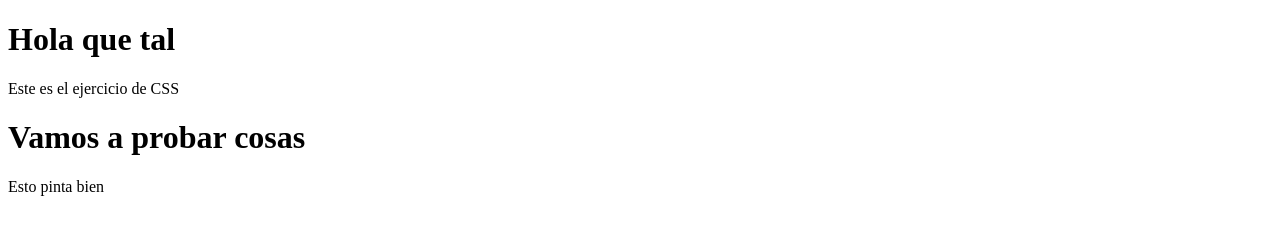
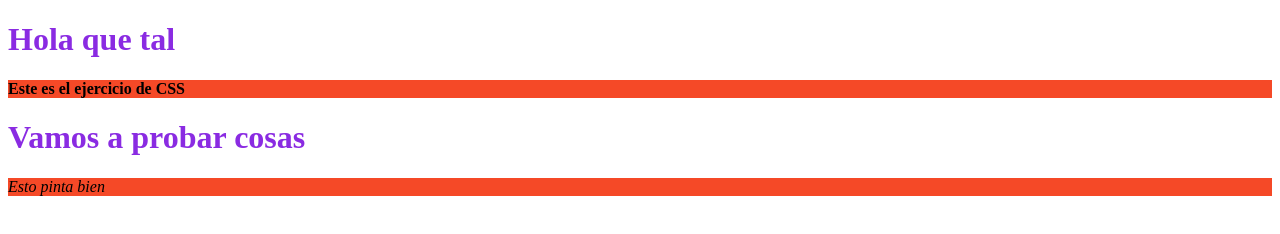
Before and after one commit to Lark-3301/MyRepo, a plain HTML site: page Ejercicios_CSS/index.html in a window 1280 px wide. Drawn offline with Linux system fonts and the light colour scheme.

Commit message:
tercer commit

```diff
--- a/Ejercicios_CSS/index.html
+++ b/Ejercicios_CSS/index.html
@@ -9,11 +9,11 @@
 <body>
     <div>
         <h1>Hola que tal</h1>
-        <p>Este es el ejercicio de CSS</p>
+        <p class="highlight">Este es el ejercicio de CSS</p>
     </div>
     <div>
         <h1>Vamos a probar cosas</h1>
-        <p>Esto pinta bien</p>
+        <p id="header">Esto pinta bien</p>
     </div>
 
 </body>
--- a/Ejercicios_CSS/mystylesheet.css
+++ b/Ejercicios_CSS/mystylesheet.css
@@ -1 +1,7 @@
-.color {}
+h1 {color: blueviolet;}
+
+.highlight {font-weight: bold;}
+
+#header {font-style: italic;}
+
+div > p {background: #F54927}
```
